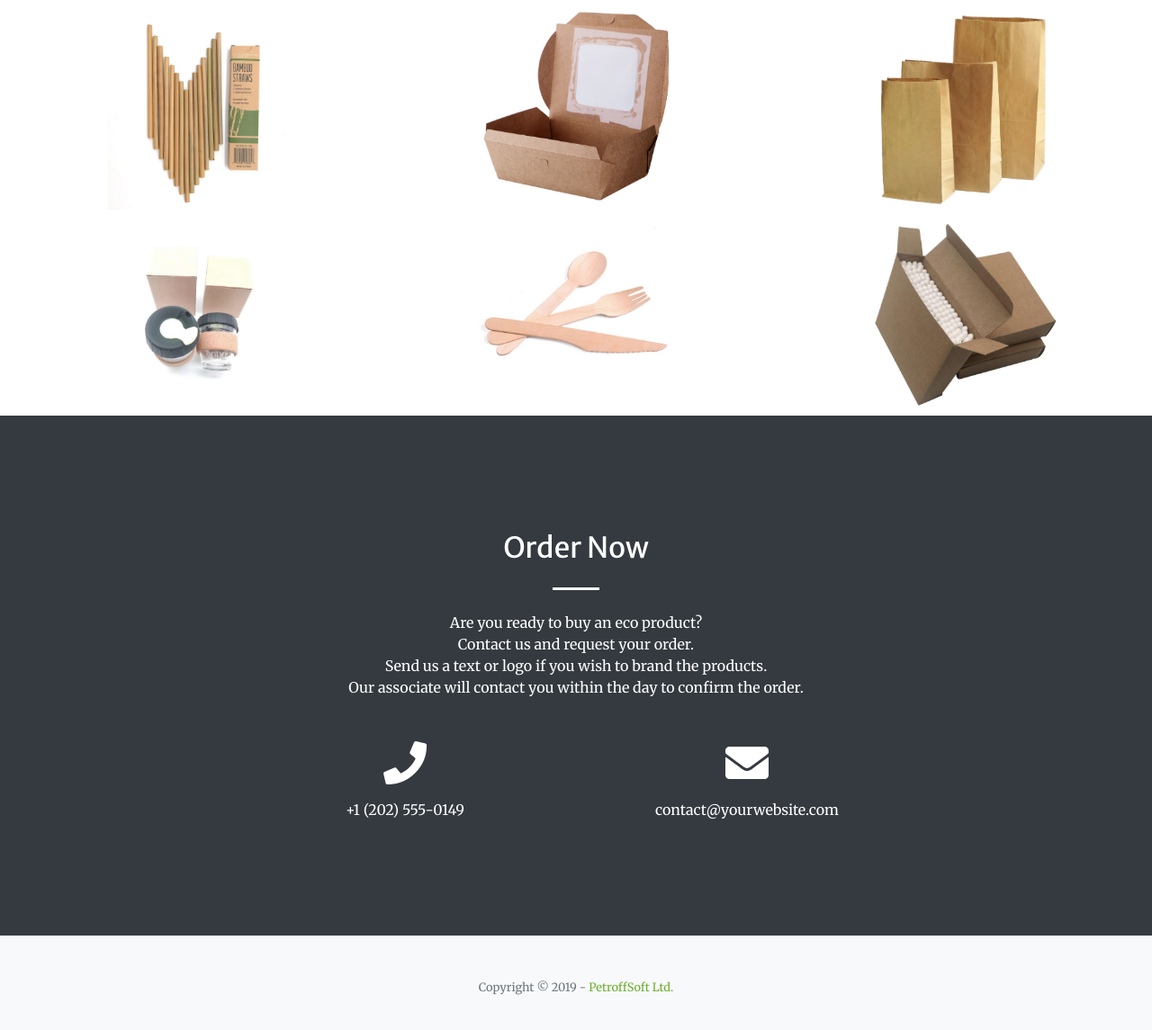
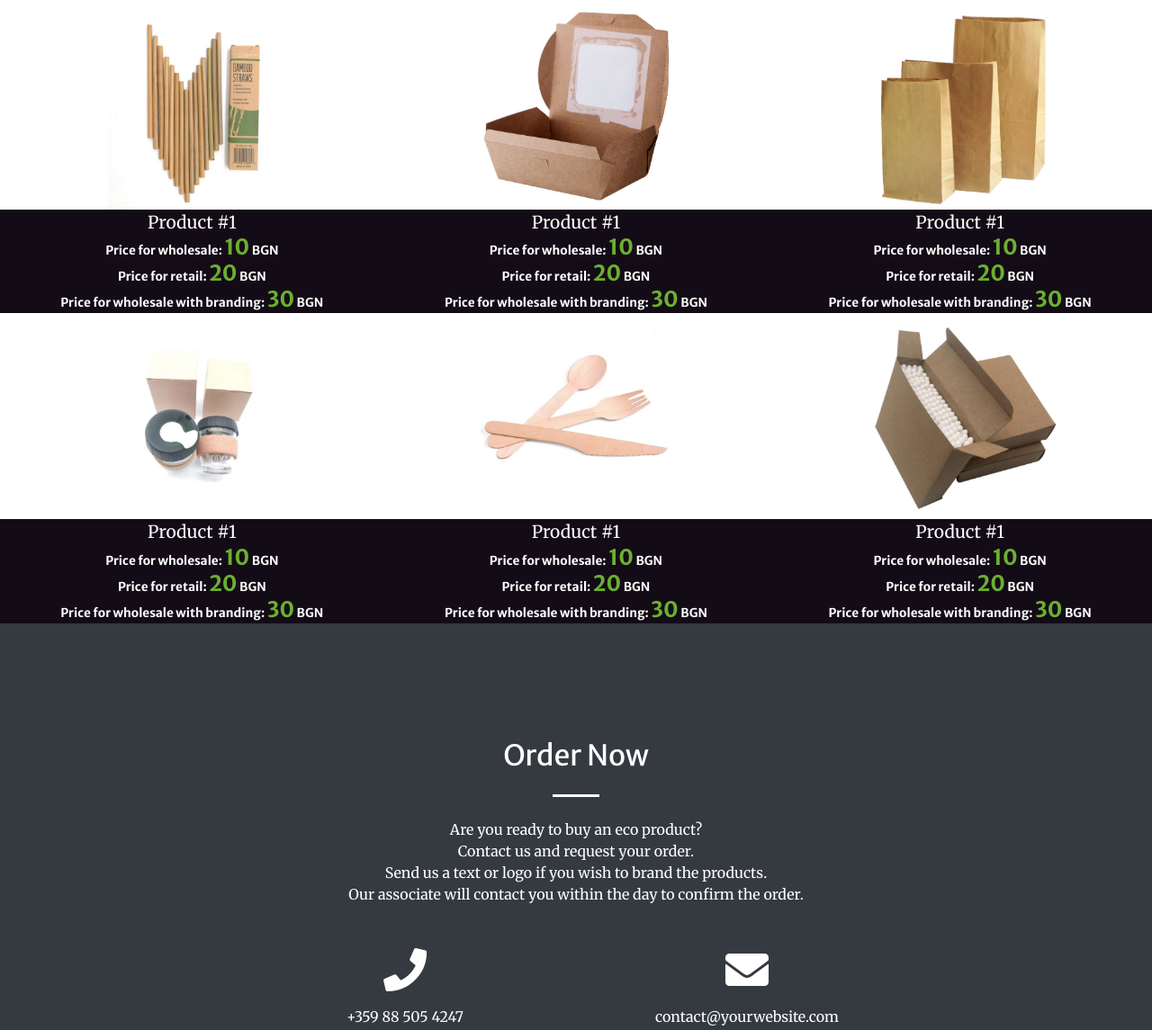
Before and after one commit to Sesi0/SuperECO, a website with bundled scripts: page index.html in a window 1280 px wide. Shown: the part 1395-2540 px from the top of the page at 90% size. Built offline with nearby package versions, Linux system fonts and the light colour scheme.

Commit message:
Product style addings

```diff
--- a/gulpfile.js
+++ b/gulpfile.js
@@ -126,16 +126,15 @@ function watchFiles() {
 }
 
 // Deploy task
-function deployToProduction() {
-  return gulp.src(options.dist + '**/*')
-             .pipe(ghpages());
-}
+gulp.task('deploy', function() {
+  return gulp.src('./dist/**/*')
+    .pipe(ghPages());
+});
 
 // Define complex tasks
 const vendor = gulp.series(clean, modules);
 const build = gulp.series(vendor, gulp.parallel(css, js));
 const watch = gulp.series(build, gulp.parallel(watchFiles, browserSync));
-const deploy = gulp.series(build, deployToProduction);
 
 // Export tasks
 exports.css = css;
--- a/index.html
+++ b/index.html
@@ -90,11 +90,17 @@
           <a class="portfolio-box" href="products/product1.html">
             <img class="img-fluid" src="img/portfolio/thumbnails/product1/1.jpg" alt="">
             <div class="portfolio-box-caption">
-              <div class="project-category text-white-50">
-                Category
+              <div class="product-name text-white">
+                Product #1
               </div>
-              <div class="project-name">
-                Project Name
+              <div class="product-price text-white">
+                Price for wholesale: <span class="text-success font-weight-bold h4">10</span> BGN
+              </div>
+              <div class="product-price text-white">
+                Price for retail: <span class="text-success font-weight-bold h4">20</span> BGN
+              </div>
+              <div class="product-price text-white">
+                Price for wholesale with branding: <span class="text-success font-weight-bold h4">30</span> BGN
               </div>
             </div>
           </a>
@@ -103,11 +109,17 @@
           <a class="portfolio-box" href="products/product2.html">
             <img class="img-fluid" src="img/portfolio/thumbnails/2.jpg" alt="">
             <div class="portfolio-box-caption">
-              <div class="project-category text-white-50">
-                Category
+              <div class="product-name text-white">
+                Product #1
               </div>
-              <div class="project-name">
-                Project Name
+              <div class="product-price text-white">
+                Price for wholesale: <span class="text-success font-weight-bold h4">10</span> BGN
+              </div>
+              <div class="product-price text-white">
+                Price for retail: <span class="text-success font-weight-bold h4">20</span> BGN
+              </div>
+              <div class="product-price text-white">
+                Price for wholesale with branding: <span class="text-success font-weight-bold h4">30</span> BGN
               </div>
             </div>
           </a>
@@ -116,11 +128,17 @@
           <a class="portfolio-box" href="products/product3.html">
             <img class="img-fluid" src="img/portfolio/thumbnails/3.jpg" alt="">
             <div class="portfolio-box-caption">
-              <div class="project-category text-white-50">
-                Category
+              <div class="product-name text-white">
+                Product #1
               </div>
-              <div class="project-name">
-                Project Name
+              <div class="product-price text-white">
+                Price for wholesale: <span class="text-success font-weight-bold h4">10</span> BGN
+              </div>
+              <div class="product-price text-white">
+                Price for retail: <span class="text-success font-weight-bold h4">20</span> BGN
+              </div>
+              <div class="product-price text-white">
+                Price for wholesale with branding: <span class="text-success font-weight-bold h4">30</span> BGN
               </div>
             </div>
           </a>
@@ -129,11 +147,17 @@
           <a class="portfolio-box" href="products/product4.html">
             <img class="img-fluid" src="img/portfolio/thumbnails/4.jpg" alt="">
             <div class="portfolio-box-caption">
-              <div class="project-category text-white-50">
-                Category
+              <div class="product-name text-white">
+                Product #1
               </div>
-              <div class="project-name">
-                Project Name
+              <div class="product-price text-white">
+                Price for wholesale: <span class="text-success font-weight-bold h4">10</span> BGN
+              </div>
+              <div class="product-price text-white">
+                Price for retail: <span class="text-success font-weight-bold h4">20</span> BGN
+              </div>
+              <div class="product-price text-white">
+                Price for wholesale with branding: <span class="text-success font-weight-bold h4">30</span> BGN
               </div>
             </div>
           </a>
@@ -142,11 +166,17 @@
           <a class="portfolio-box" href="products/product5.html">
             <img class="img-fluid" src="img/portfolio/thumbnails/5.jpg" alt="">
             <div class="portfolio-box-caption">
-              <div class="project-category text-white-50">
-                Category
+              <div class="product-name text-white">
+                Product #1
               </div>
-              <div class="project-name">
-                Project Name
+              <div class="product-price text-white">
+                Price for wholesale: <span class="text-success font-weight-bold h4">10</span> BGN
+              </div>
+              <div class="product-price text-white">
+                Price for retail: <span class="text-success font-weight-bold h4">20</span> BGN
+              </div>
+              <div class="product-price text-white">
+                Price for wholesale with branding: <span class="text-success font-weight-bold h4">30</span> BGN
               </div>
             </div>
           </a>
@@ -154,12 +184,18 @@
         <div class="col-lg-4 col-sm-6">
           <a class="portfolio-box" href="products/product6.html">
             <img class="img-fluid" src="img/portfolio/thumbnails/6.jpg" alt="">
-            <div class="portfolio-box-caption p-3">
-              <div class="project-category text-white-50">
-                Category
+            <div class="portfolio-box-caption">
+              <div class="product-name text-white">
+                Product #1
               </div>
-              <div class="project-name">
-                Project Name
+              <div class="product-price text-white">
+                Price for wholesale: <span class="text-success font-weight-bold h4">10</span> BGN
+              </div>
+              <div class="product-price text-white">
+                Price for retail: <span class="text-success font-weight-bold h4">20</span> BGN
+              </div>
+              <div class="product-price text-white">
+                Price for wholesale with branding: <span class="text-success font-weight-bold h4">30</span> BGN
               </div>
             </div>
           </a>
@@ -181,7 +217,7 @@
       <div class="row">
         <div class="col-lg-4 ml-auto text-center">
           <i class="fas fa-phone fa-3x mb-3"></i>
-          <div>+1 (202) 555-0149</div>
+          <div>+359 88 505 4247</div>
         </div>
         <div class="col-lg-4 mr-auto text-center">
           <i class="fas fa-envelope fa-3x mb-3"></i>
--- a/package.json
+++ b/package.json
@@ -45,6 +45,7 @@
         "gulp": "4.0.0",
         "gulp-autoprefixer": "6.0.0",
         "gulp-clean-css": "4.0.0",
+        "gulp-gh-pages": "^0.5.4",
         "gulp-header": "2.0.7",
         "gulp-plumber": "^1.2.1",
         "gulp-rename": "1.4.0",
--- a/scss/_portfolio.scss
+++ b/scss/_portfolio.scss
@@ -6,7 +6,7 @@
       position: relative;
       display: block;
       .portfolio-box-caption {
-        display: flex;
+        display: contents;
         align-items: center;
         justify-content: center;
         flex-direction: column;
@@ -15,28 +15,19 @@
         height: 100%;
 
         position: absolute;
-        bottom: 0;
-
         text-align: center;
-        opacity: 0;
 
         color: $midnightblack;
-        background: fade-out($primary, .1);
-        transition: opacity 0.25s ease;
         text-align: center;
-        .project-category {
+        .product-price {
+          background: $midnightblack;
           font-family: $font-family-sans-serif;
           font-size: 0.85rem;
           font-weight: 600;
-          text-transform: uppercase;
         }
-        .project-name {
+        .product-name {
+          background:$midnightblack;
           font-size: 1.2rem;
-        }
-      }
-      &:hover {
-        .portfolio-box-caption {
-          opacity: 1;
         }
       }
     }
--- a/scss/_variables.scss
+++ b/scss/_variables.scss
@@ -7,6 +7,7 @@ $lightbrown: #c2a63d !default;
 $white: #ffffff !default;
 $midnightblack: #130c16;
 $green: #6caf30;
+$browngray: #9b9055;
 
 // Set primary color to green
 $primary: $white !default;
```
Also changed, not shown: products/product1.html (+1 -1 lines), css/creative.css, css/creative.min.css, 1 other file.
